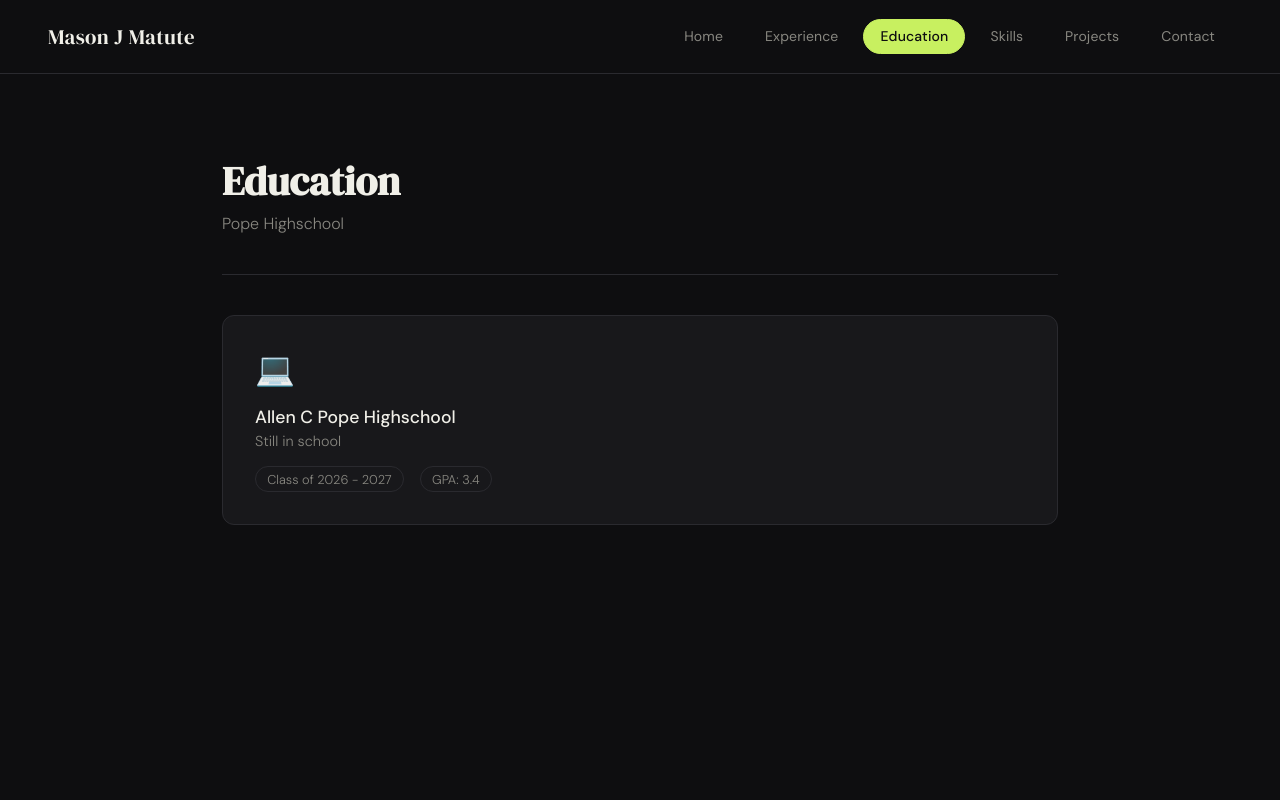
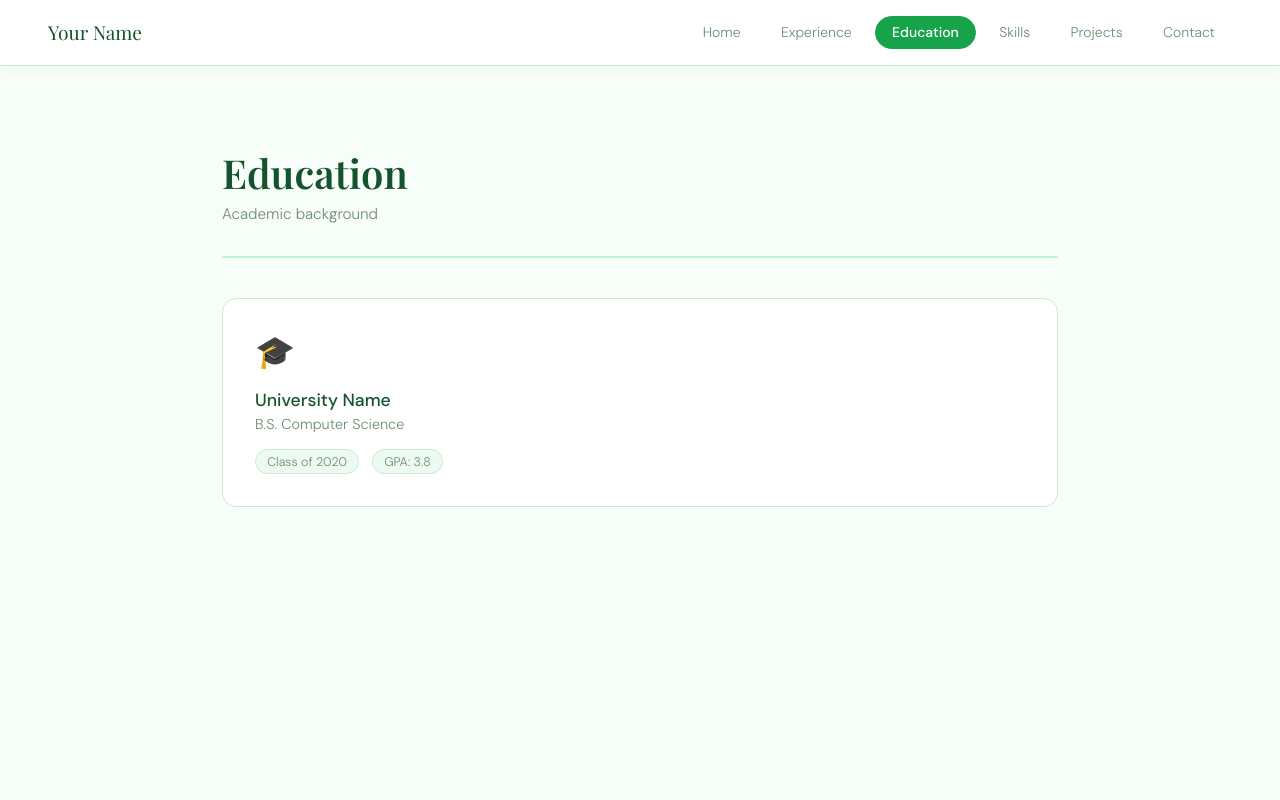
Before and after one commit to Jaewonmm/Resume-site, a Flask app: page /education in a window 1280 px wide. Run offline with Flask 3, Linux system fonts and the light colour scheme.

Commit message:
New Visuals

```diff
--- a/app.py
+++ b/app.py
@@ -1,68 +1,81 @@
 import os
 from flask import Flask, render_template
 
-#need to refresh site
 app = Flask(__name__)
 
 resume_data = {
-    "name": "Mason J Matute",
-    "title": "Student",
-    "email": "mason.matute@gmail.com",
-    "instagram": "www.instagram.com/masonjarm/",
-    "github": "github.com/Jaewonmm",
-    "summary": "A highschool student with a passion to learn the field of Computer Science and Cybersecurity",
+    "name": "Your Name",
+    "title": "Software Developer",
+    "email": "you@email.com",
+    "linkedin": "linkedin.com/in/yourprofile",
+    "github": "github.com/yourusername",
+    "summary": "A passionate developer with experience in building clean, modern tech solutions.",
+
     "experience": [
         {
-            "company": "Whitesville St. Anns Summer",
-            "role": "Service",
+            "company": "Company Name",
+            "role": "Job Title",
             "duration": "Jan 2022 – Present",
-            "location": "Whitesville North Carolina",
+            "location": "Atlanta, GA",
             "bullets": [
-                "Students and Adults from churches gather to provide aid to the people of Whitesville",
-                "Supervised students rebuild decks, repaint houses, fix plumbing, etc",
-                "Although work focused, religious activities like church take place with Whitesville's inhabitants"
-                "The summer program brings students alike to Whitesville for a week, where they stay at the local school while they assist the citizens every day"
-                "The Whitesville Mission Trip provides around 56 total service hours but requires 168 hours of the volunteers time"
-            ]
+                "Built X feature that improved Y by Z%",
+                "Led a team of 3 engineers",
+                "Shipped 10+ features to production"
+            ],
+            # Put your image filename here e.g. "company1.jpg"
+            # Add the image to your static/images/ folder
+            # Set to None if you have no photo for this job
+            "photo": None
         },
         {
-            "company": "Habitat For Humanity",
-            "role": "Service",
+            "company": "Previous Company",
+            "role": "Junior Developer",
             "duration": "Jun 2020 – Dec 2021",
-            "location": "Pope Highschool",
+            "location": "Remote",
             "bullets": [
-                "Went around and did helpful service to people's homes",
-                "work included cleaning houses, fixing gardening, moving furnature or other objects, and much more"
-                "Over 15 hours of service was done while in the club"
-                ""
-            ]
+                "Developed internal tooling used by 50+ employees",
+                "Improved deployment pipeline reducing release time by 40%"
+            ],
+            "photo": None
         }
     ],
+
     "education": [
         {
-            "school": "Allen C Pope Highschool",
-            "degree": "Still in school",
-            "year": "2026 - 2027",
-            "gpa": "3.4"
+            "school": "University Name",
+            "degree": "B.S. Computer Science",
+            "year": "2020",
+            "gpa": "3.8",
+            # A campus or graduation photo works great here
+            "photo": None
         }
     ],
+
+    # Simple skill tags — no levels!
     "skills": {
         "Languages": ["Python", "JavaScript", "HTML/CSS", "SQL"],
         "Frameworks": ["Flask", "React", "Node.js"],
         "Tools": ["Git", "Docker", "VS Code", "PostgreSQL"]
     },
+
+    # Optional banner photo for top of skills page
+    "skills_photo": None,
+
     "projects": [
         {
             "name": "Project One",
             "description": "A full-stack web app that does something amazing.",
             "tech": ["Python", "Flask", "PostgreSQL"],
-            "link": "https://github.com/yourusername/project-one"
+            "link": "https://github.com/yourusername/project-one",
+            # A screenshot of the project works great here
+            "photo": None
         },
         {
             "name": "Project Two",
             "description": "A mobile-friendly dashboard with real-time data.",
             "tech": ["React", "Node.js", "MongoDB"],
-            "link": "https://github.com/yourusername/project-two"
+            "link": "https://github.com/yourusername/project-two",
+            "photo": None
         }
     ]
 }
@@ -93,6 +106,3 @@ def contact():
 
 if __name__ == "__main__":
     app.run(host="0.0.0.0", port=int(os.environ.get("PORT", 5000)))
-
-#to run program use: python app.py
-#to save programs use: git add . (then) git commit -m "describe what you changed" (then) git push
--- a/static/style.css
+++ b/static/style.css
@@ -1,22 +1,27 @@
-@import url('https://fonts.googleapis.com/css2?family=DM+Serif+Display&family=DM+Sans:wght@300;400;500&display=swap');
+@import url('https://fonts.googleapis.com/css2?family=Playfair+Display:wght@400;600&family=DM+Sans:wght@300;400;500&display=swap');
 
 * { margin: 0; padding: 0; box-sizing: border-box; }
 
 :root {
-    --bg: #0e0e10;
-    --surface: #18181b;
-    --border: #2a2a2f;
-    --accent: #c8f060;
-    --accent-dark: #9dbd3a;
-    --text: #f0efe8;
-    --muted: #888780;
-    --font-serif: 'DM Serif Display', serif;
+    --bg: #f7fdf8;
+    --bg2: #edfaf1;
+    --surface: #ffffff;
+    --border: #c8ecd2;
+    --accent: #16a34a;
+    --accent-light: #bbf7d0;
+    --accent-dark: #14532d;
+    --text: #14532d;
+    --text-body: #2d5a3d;
+    --muted: #6b8f72;
+    --font-serif: 'Playfair Display', serif;
     --font-sans: 'DM Sans', sans-serif;
 }
 
+html { scroll-behavior: smooth; }
+
 body {
     background: var(--bg);
-    color: var(--text);
+    color: var(--text-body);
     font-family: var(--font-sans);
     font-weight: 300;
     min-height: 100vh;
@@ -27,57 +32,34 @@ body {
     display: flex;
     align-items: center;
     justify-content: space-between;
-    padding: 1.2rem 3rem;
+    padding: 1rem 3rem;
+    background: var(--surface);
     border-bottom: 1px solid var(--border);
-    background: var(--bg);
     position: sticky;
     top: 0;
     z-index: 100;
+    box-shadow: 0 2px 12px rgba(22,163,74,0.06);
 }
-
 .nav-name {
     font-family: var(--font-serif);
-    font-size: 1.3rem;
-    color: var(--text);
-    letter-spacing: 0.02em;
+    font-size: 1.2rem;
+    color: var(--accent-dark);
 }
-
-.nav-links {
-    display: flex;
-    gap: 0.5rem;
-}
-
+.nav-links { display: flex; gap: 0.4rem; }
 .nav-btn {
     text-decoration: none;
     color: var(--muted);
     font-size: 0.875rem;
-    font-weight: 400;
-    padding: 0.45rem 1rem;
+    padding: 0.4rem 1rem;
     border-radius: 999px;
     border: 1px solid transparent;
     transition: all 0.2s ease;
-    letter-spacing: 0.01em;
 }
+.nav-btn:hover { color: var(--accent); border-color: var(--border); background: var(--bg2); }
+.nav-btn.active { background: var(--accent); color: #fff; border-color: var(--accent); font-weight: 500; }
 
-.nav-btn:hover {
-    color: var(--text);
-    border-color: var(--border);
-    background: var(--surface);
-}
-
-.nav-btn.active {
-    color: #0e0e10;
-    background: var(--accent);
-    border-color: var(--accent);
-    font-weight: 500;
-}
-
-/* MAIN CONTENT */
-.main-content {
-    max-width: 900px;
-    margin: 0 auto;
-    padding: 3rem 2rem 5rem;
-}
+/* MAIN */
+.main-content { max-width: 900px; margin: 0 auto; padding: 3rem 2rem 6rem; }
 
 /* HERO */
 .hero {
@@ -155,291 +147,130 @@ body {
     font-size: 3.5rem;
     color: var(--accent);
     flex-shrink: 0;
+    animation: pulse-green 2.5s ease-in-out infinite;
+    overflow: hidden;
+}
+.avatar-circle img { width: 100%; height: 100%; object-fit: cover; border-radius: 50%; }
+@keyframes pulse-green {
+    0%,100% { box-shadow: 0 0 0 0 rgba(22,163,74,0.3); }
+    50%      { box-shadow: 0 0 0 12px rgba(22,163,74,0); }
 }
 
-/* QUICK LINKS */
-.quick-links {
-    display: grid;
-    grid-template-columns: repeat(4, 1fr);
-    gap: 1rem;
-    margin-top: 1rem;
-}
-
+/* QUICK CARDS */
+.quick-links { display: grid; grid-template-columns: repeat(4, 1fr); gap: 1rem; margin-top: 0.5rem; }
 .quick-card {
     text-decoration: none;
     background: var(--surface);
-    border: 1px solid var(--border);
-    border-radius: 12px;
-    padding: 1.2rem 1.2rem;
+    border: 1.5px solid var(--border);
+    border-radius: 14px;
+    padding: 1.2rem;
     display: flex;
     flex-direction: column;
-    gap: 0.5rem;
-    transition: border-color 0.2s, transform 0.2s;
+    gap: 0.4rem;
+    opacity: 0;
+    transition: border-color 0.2s, transform 0.2s, box-shadow 0.2s;
+    animation: cardrise 0.5s ease forwards;
 }
-
-.quick-card:hover {
-    border-color: var(--accent);
-    transform: translateY(-2px);
+.quick-card:nth-child(1) { animation-delay: 3.2s; }
+.quick-card:nth-child(2) { animation-delay: 3.4s; }
+.quick-card:nth-child(3) { animation-delay: 3.6s; }
+.quick-card:nth-child(4) { animation-delay: 3.8s; }
+@keyframes cardrise {
+    from { opacity: 0; transform: translateY(14px); }
+    to   { opacity: 1; transform: translateY(0); }
 }
-
+.quick-card:hover { border-color: var(--accent); transform: translateY(-3px); box-shadow: 0 8px 24px rgba(22,163,74,0.12); }
 .card-icon { font-size: 1.3rem; }
-.card-label { color: var(--text); font-size: 0.95rem; font-weight: 500; }
-.card-arrow { color: var(--muted); font-size: 0.9rem; }
+.card-label { color: var(--text); font-size: 0.9rem; font-weight: 500; }
+.card-arrow { color: var(--accent); font-size: 0.85rem; }
 
 /* PAGE HEADER */
-.page-header {
-    padding: 2rem 0 2.5rem;
-    border-bottom: 1px solid var(--border);
-    margin-bottom: 2.5rem;
+.page-header { padding: 2rem 0 2rem; margin-bottom: 2.5rem; border-bottom: 2px solid var(--accent-light); }
+.page-title { font-family: var(--font-serif); font-size: 2.5rem; color: var(--accent-dark); }
+.page-subtitle { color: var(--muted); font-size: 0.95rem; margin-top: 0.3rem; }
+
+/* SCROLL REVEAL */
+.reveal { opacity: 0; transform: translateY(20px); transition: opacity 0.6s ease, transform 0.6s ease; }
+.reveal.visible { opacity: 1; transform: translateY(0); }
+
+/* PHOTOS */
+.card-photo {
+    width: 100%;
+    border-radius: 10px;
+    overflow: hidden;
+    margin-bottom: 1rem;
 }
-
-.page-title {
-    font-family: var(--font-serif);
-    font-size: 2.5rem;
-    color: var(--text);
+.card-photo img {
+    width: 100%;
+    height: 200px;
+    object-fit: cover;
+    display: block;
+    transition: transform 0.3s ease;
 }
-
-.page-subtitle {
-    color: var(--muted);
-    font-size: 1rem;
-    margin-top: 0.3rem;
+.card-photo img:hover { transform: scale(1.02); }
+.page-photo {
+    width: 100%;
+    border-radius: 14px;
+    overflow: hidden;
+    margin-bottom: 2rem;
+}
+.page-photo img {
+    width: 100%;
+    height: 250px;
+    object-fit: cover;
+    display: block;
 }
 
 /* TIMELINE */
 .timeline { display: flex; flex-direction: column; gap: 0; }
-
-.timeline-item {
-    display: flex;
-    gap: 1.5rem;
-    position: relative;
-    padding-bottom: 2rem;
-}
-
-.timeline-item::before {
-    content: '';
-    position: absolute;
-    left: 7px;
-    top: 20px;
-    bottom: 0;
-    width: 1px;
-    background: var(--border);
-}
-
+.timeline-item { display: flex; gap: 1.5rem; position: relative; padding-bottom: 2rem; }
+.timeline-item::before { content: ''; position: absolute; left: 7px; top: 20px; bottom: 0; width: 1px; background: var(--border); }
 .timeline-item:last-child::before { display: none; }
-
-.timeline-dot {
-    width: 15px;
-    height: 15px;
-    border-radius: 50%;
-    background: var(--accent);
-    flex-shrink: 0;
-    margin-top: 4px;
-}
-
-.timeline-card {
-    background: var(--surface);
-    border: 1px solid var(--border);
-    border-radius: 12px;
-    padding: 1.4rem 1.5rem;
-    flex: 1;
-}
-
-.timeline-header {
-    display: flex;
-    justify-content: space-between;
-    align-items: flex-start;
-    margin-bottom: 1rem;
-}
-
-.job-role {
-    font-size: 1.1rem;
-    font-weight: 500;
-    color: var(--text);
-}
-
-.job-company {
-    color: var(--muted);
-    font-size: 0.9rem;
-    margin-top: 0.2rem;
-}
-
-.job-duration {
-    font-size: 0.8rem;
-    color: var(--accent);
-    background: rgba(200, 240, 96, 0.1);
-    padding: 0.25rem 0.75rem;
-    border-radius: 999px;
-    white-space: nowrap;
-    border: 1px solid rgba(200, 240, 96, 0.2);
-}
-
-.job-bullets {
-    list-style: none;
-    display: flex;
-    flex-direction: column;
-    gap: 0.5rem;
-}
-
-.job-bullets li {
-    color: var(--muted);
-    font-size: 0.9rem;
-    line-height: 1.6;
-    padding-left: 1rem;
-    position: relative;
-}
-
-.job-bullets li::before {
-    content: '–';
-    position: absolute;
-    left: 0;
-    color: var(--accent);
-}
+.timeline-dot { width: 15px; height: 15px; border-radius: 50%; background: var(--accent); flex-shrink: 0; margin-top: 4px; box-shadow: 0 0 0 4px var(--accent-light); }
+.timeline-card { background: var(--surface); border: 1.5px solid var(--border); border-radius: 14px; padding: 1.4rem 1.6rem; flex: 1; transition: border-color 0.2s, box-shadow 0.2s; }
+.timeline-card:hover { border-color: var(--accent); box-shadow: 0 6px 20px rgba(22,163,74,0.1); }
+.timeline-header { display: flex; justify-content: space-between; align-items: flex-start; margin-bottom: 1rem; }
+.job-role { font-size: 1.05rem; font-weight: 500; color: var(--text); }
+.job-company { color: var(--muted); font-size: 0.875rem; margin-top: 0.2rem; }
+.job-duration { font-size: 0.78rem; color: var(--accent); background: var(--accent-light); padding: 0.25rem 0.75rem; border-radius: 999px; white-space: nowrap; font-weight: 500; }
+.job-bullets { list-style: none; display: flex; flex-direction: column; gap: 0.5rem; }
+.job-bullets li { color: var(--muted); font-size: 0.9rem; line-height: 1.6; padding-left: 1rem; position: relative; }
+.job-bullets li::before { content: '–'; position: absolute; left: 0; color: var(--accent); }
 
 /* EDUCATION */
-.edu-grid {
-    display: grid;
-    grid-template-columns: repeat(auto-fit, minmax(260px, 1fr));
-    gap: 1.2rem;
-}
-
-.edu-card {
-    background: var(--surface);
-    border: 1px solid var(--border);
-    border-radius: 12px;
-    padding: 2rem;
-    transition: border-color 0.2s;
-}
-
-.edu-card:hover { border-color: var(--accent); }
+.edu-grid { display: grid; grid-template-columns: repeat(auto-fit, minmax(260px, 1fr)); gap: 1.2rem; }
+.edu-card { background: var(--surface); border: 1.5px solid var(--border); border-radius: 14px; padding: 2rem; transition: border-color 0.2s, box-shadow 0.2s; }
+.edu-card:hover { border-color: var(--accent); box-shadow: 0 6px 20px rgba(22,163,74,0.1); }
 .edu-icon { font-size: 2rem; margin-bottom: 1rem; display: block; }
-.edu-school { font-size: 1.1rem; font-weight: 500; margin-bottom: 0.3rem; }
-
-.edu-degree {
-    color: var(--muted);
-    font-size: 0.9rem;
-    margin-bottom: 1rem;
-}
-
-.edu-meta { display: flex; gap: 1rem; }
-
-.edu-year, .edu-gpa {
-    font-size: 0.8rem;
-    padding: 0.2rem 0.7rem;
-    border-radius: 999px;
-    border: 1px solid var(--border);
-    color: var(--muted);
-}
+.edu-school { font-size: 1.1rem; font-weight: 500; color: var(--text); margin-bottom: 0.3rem; }
+.edu-degree { color: var(--muted); font-size: 0.9rem; margin-bottom: 1rem; }
+.edu-meta { display: flex; gap: 0.8rem; }
+.edu-year, .edu-gpa { font-size: 0.78rem; padding: 0.2rem 0.7rem; border-radius: 999px; border: 1px solid var(--border); color: var(--muted); background: var(--bg2); }
 
 /* SKILLS */
-.skills-grid {
-    display: grid;
-    grid-template-columns: repeat(auto-fit, minmax(220px, 1fr));
-    gap: 1.2rem;
-}
-
-.skill-category {
-    background: var(--surface);
-    border: 1px solid var(--border);
-    border-radius: 12px;
-    padding: 1.5rem;
-}
-
-.skill-cat-title {
-    font-size: 0.75rem;
-    text-transform: uppercase;
-    letter-spacing: 0.1em;
-    color: var(--accent);
-    margin-bottom: 1rem;
-    font-weight: 500;
-}
-
+.skills-grid { display: grid; grid-template-columns: repeat(auto-fit, minmax(220px, 1fr)); gap: 1.2rem; }
+.skill-category { background: var(--surface); border: 1.5px solid var(--border); border-radius: 14px; padding: 1.5rem; transition: border-color 0.2s; }
+.skill-category:hover { border-color: var(--accent); }
+.skill-cat-title { font-size: 0.72rem; text-transform: uppercase; letter-spacing: 0.1em; color: var(--accent); margin-bottom: 1rem; font-weight: 500; }
 .skill-tags { display: flex; flex-wrap: wrap; gap: 0.5rem; }
-
-.skill-tag {
-    font-size: 0.85rem;
-    padding: 0.3rem 0.8rem;
-    border-radius: 999px;
-    border: 1px solid var(--border);
-    color: var(--text);
-    background: var(--bg);
-}
+.skill-tag { font-size: 0.85rem; padding: 0.3rem 0.8rem; border-radius: 999px; border: 1px solid var(--border); color: var(--text-body); background: var(--bg2); }
 
 /* PROJECTS */
-.projects-grid {
-    display: grid;
-    grid-template-columns: repeat(auto-fit, minmax(280px, 1fr));
-    gap: 1.2rem;
-}
-
-.project-card {
-    background: var(--surface);
-    border: 1px solid var(--border);
-    border-radius: 12px;
-    padding: 1.5rem;
-    display: flex;
-    flex-direction: column;
-    gap: 0.7rem;
-    transition: border-color 0.2s, transform 0.2s;
-}
-
-.project-card:hover {
-    border-color: var(--accent);
-    transform: translateY(-2px);
-}
-
-.project-name { font-size: 1.05rem; font-weight: 500; }
-.project-desc { color: var(--muted); font-size: 0.9rem; line-height: 1.6; }
-
+.projects-grid { display: grid; grid-template-columns: repeat(auto-fit, minmax(280px, 1fr)); gap: 1.2rem; }
+.project-card { background: var(--surface); border: 1.5px solid var(--border); border-radius: 14px; padding: 1.6rem; display: flex; flex-direction: column; gap: 0.7rem; transition: border-color 0.2s, transform 0.2s, box-shadow 0.2s; }
+.project-card:hover { border-color: var(--accent); transform: translateY(-3px); box-shadow: 0 8px 24px rgba(22,163,74,0.12); }
+.project-name { font-size: 1.05rem; font-weight: 500; color: var(--text); }
+.project-desc { color: var(--muted); font-size: 0.9rem; line-height: 1.65; }
 .project-tech { display: flex; flex-wrap: wrap; gap: 0.4rem; }
-
-.tech-tag {
-    font-size: 0.75rem;
-    padding: 0.2rem 0.6rem;
-    border-radius: 999px;
-    background: rgba(200, 240, 96, 0.1);
-    color: var(--accent);
-    border: 1px solid rgba(200, 240, 96, 0.2);
-}
-
-.project-link {
-    text-decoration: none;
-    color: var(--accent);
-    font-size: 0.85rem;
-    font-weight: 500;
-    margin-top: auto;
-}
-
+.tech-tag { font-size: 0.75rem; padding: 0.2rem 0.65rem; border-radius: 999px; background: var(--accent-light); color: var(--accent-dark); font-weight: 500; }
+.project-link { text-decoration: none; color: var(--accent); font-size: 0.85rem; font-weight: 500; margin-top: auto; }
 .project-link:hover { text-decoration: underline; }
 
 /* CONTACT */
-.contact-grid {
-    display: grid;
-    grid-template-columns: repeat(auto-fit, minmax(200px, 1fr));
-    gap: 1.2rem;
-}
-
-.contact-card {
-    background: var(--surface);
-    border: 1px solid var(--border);
-    border-radius: 12px;
-    padding: 2rem;
-    display: flex;
-    flex-direction: column;
-    align-items: center;
-    text-align: center;
-    gap: 0.5rem;
-    transition: border-color 0.2s;
-}
-
-.contact-card:hover { border-color: var(--accent); }
+.contact-grid { display: grid; grid-template-columns: repeat(auto-fit, minmax(200px, 1fr)); gap: 1.2rem; }
+.contact-card { background: var(--surface); border: 1.5px solid var(--border); border-radius: 14px; padding: 2rem; display: flex; flex-direction: column; align-items: center; text-align: center; gap: 0.5rem; transition: border-color 0.2s, box-shadow 0.2s; }
+.contact-card:hover { border-color: var(--accent); box-shadow: 0 6px 20px rgba(22,163,74,0.1); }
 .contact-icon { font-size: 1.8rem; }
-.contact-label { font-size: 0.75rem; text-transform: uppercase; letter-spacing: 0.1em; color: var(--muted); }
-
-.contact-value {
-    text-decoration: none;
-    color: var(--accent);
-    font-size: 0.9rem;
-    font-weight: 400;
-}
-
+.contact-label { font-size: 0.72rem; text-transform: uppercase; letter-spacing: 0.1em; color: var(--muted); }
+.contact-value { text-decoration: none; color: var(--accent); font-size: 0.9rem; }
 .contact-value:hover { text-decoration: underline; }
--- a/templates/base.html
+++ b/templates/base.html
@@ -5,12 +5,11 @@
     <meta name="viewport" content="width=device-width, initial-scale=1.0">
     <title>{{ name }} – Resume</title>
     <link rel="preconnect" href="https://fonts.googleapis.com">
-    <link href="https://fonts.googleapis.com/css2?family=DM+Serif+Display&family=DM+Sans:wght@300;400;500&display=swap" rel="stylesheet">
+    <link href="https://fonts.googleapis.com/css2?family=Playfair+Display:wght@400;600&family=DM+Sans:wght@300;400;500&display=swap" rel="stylesheet">
     <link rel="stylesheet" href="/static/style.css">
 </head>
 <body>
 
-    <!-- TOP NAVBAR -->
     <nav class="navbar">
         <div class="nav-name">{{ name }}</div>
         <div class="nav-links">
@@ -23,10 +22,26 @@
         </div>
     </nav>
 
-    <!-- PAGE CONTENT -->
     <main class="main-content">
         {% block content %}{% endblock %}
     </main>
 
+    <!-- Scroll reveal: fades elements in as you scroll down -->
+    <script>
+        const observer = new IntersectionObserver((entries) => {
+            entries.forEach((entry, i) => {
+                if (entry.isIntersecting) {
+                    setTimeout(() => {
+                        entry.target.classList.add('visible');
+                    }, i * 120);
+                }
+            });
+        }, { threshold: 0.1 });
+
+        document.addEventListener('DOMContentLoaded', () => {
+            document.querySelectorAll('.reveal').forEach(el => observer.observe(el));
+        });
+    </script>
+
 </body>
 </html>
--- a/templates/education.html
+++ b/templates/education.html
@@ -1,15 +1,20 @@
 {% extends "base.html" %}
 {% block content %}
 
-<div class="page-header">
+<div class="page-header reveal">
     <h2 class="page-title">Education</h2>
-    <p class="page-subtitle">Pope Highschool</p>
+    <p class="page-subtitle">Academic background</p>
 </div>
 
 <div class="edu-grid">
     {% for edu in education %}
-    <div class="edu-card">
-        <div class="edu-icon">💻</div>
+    <div class="edu-card reveal">
+        {% if edu.photo %}
+        <div class="card-photo">
+            <img src="/static/images/{{ edu.photo }}" alt="{{ edu.school }}">
+        </div>
+        {% endif %}
+        <div class="edu-icon">🎓</div>
         <h3 class="edu-school">{{ edu.school }}</h3>
         <p class="edu-degree">{{ edu.degree }}</p>
         <div class="edu-meta">
```
Also changed, not shown: other parts of static/style.css (+39 -29 lines), templates/contact.html (+4 -4 lines), templates/experience.html (+7 -2 lines), templates/projects.html (+7 -2 lines), templates/skills.html (+8 -2 lines), templates/index.html (line endings or trailing spaces).
